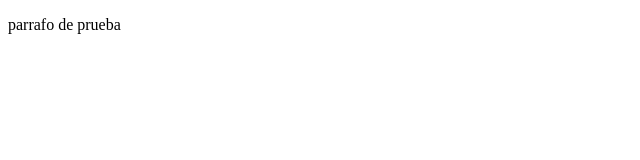
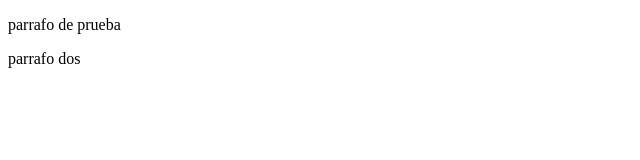
Before and after one commit to abelortiz/testgit, a plain HTML site: page index.html in a window 1280 px wide. Shown: the full height of the page, 0-640 px from the left. Drawn offline with Linux system fonts and the light colour scheme.

Commit message:
modificando el mismo archivo

```diff
--- a/index.html
+++ b/index.html
@@ -5,5 +5,6 @@
 </head>
 <body>
 <p>parrafo de prueba</p>
+<p>parrafo dos</p>
 </body>
 </html>
```
